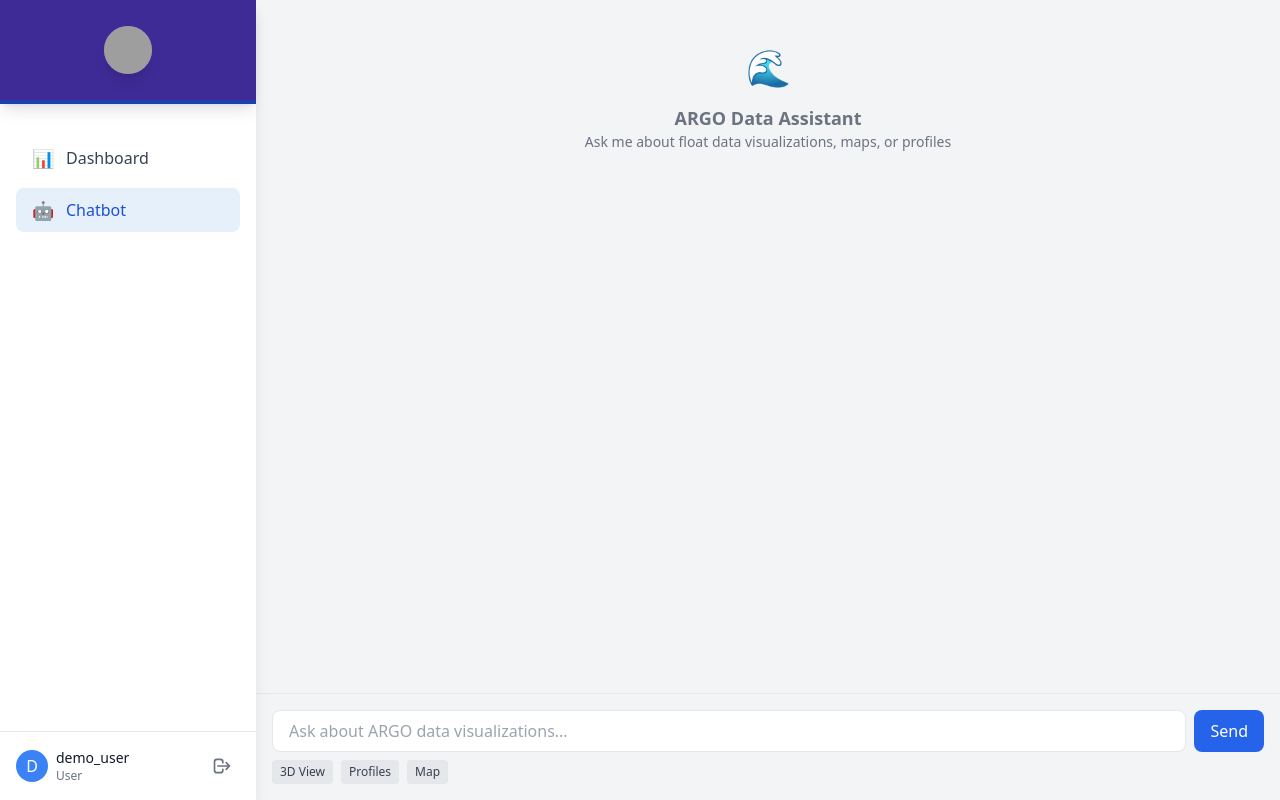
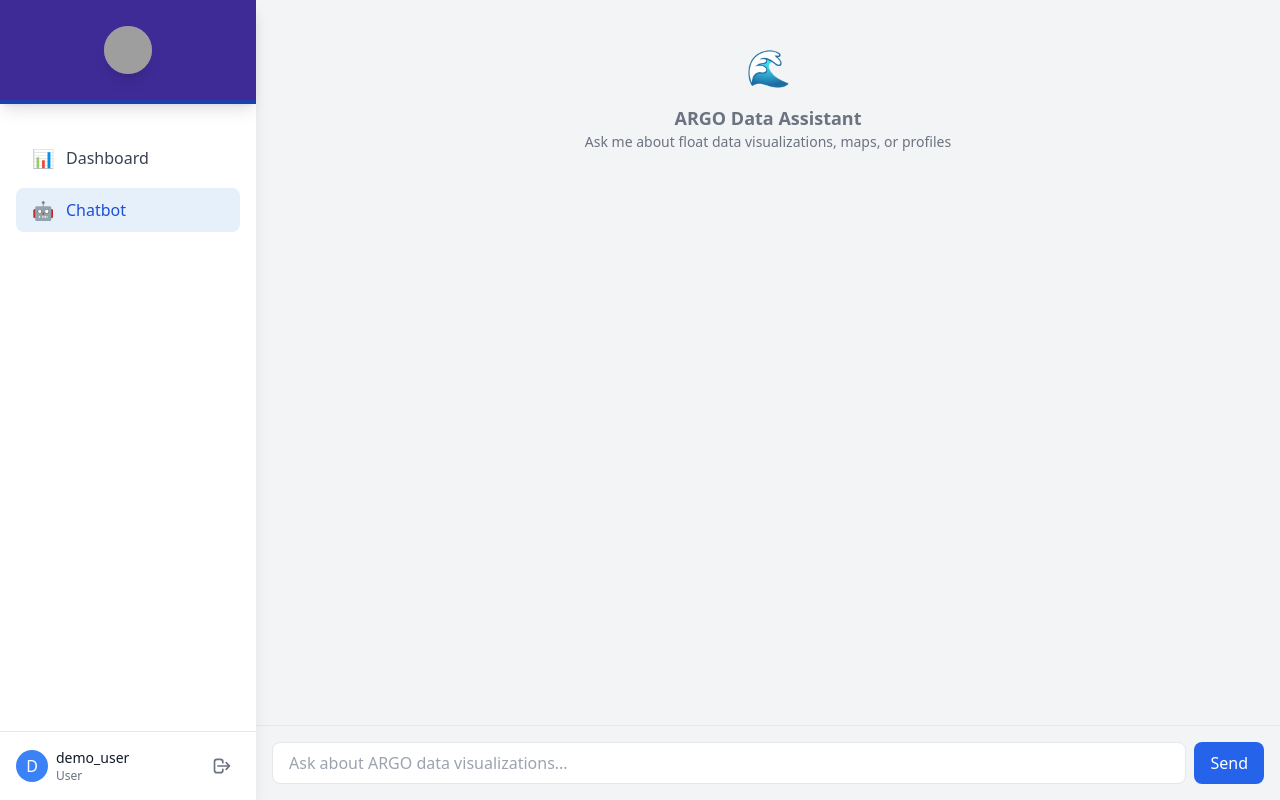
Before and after one commit to sandeeparmar/OFrontend, a React (Create React App) app: page /chatbot in a window 1280 px wide. Built offline with nearby package versions, Linux system fonts and the light colour scheme; sample sign-in values are in the browser's storage; grey boxes are pictures that could not be loaded.

Commit message:
remove extra button

```diff
--- a/src/pages/Chatbot.js
+++ b/src/pages/Chatbot.js
@@ -79,11 +79,13 @@ const Chatbot = () => {
         responseType = 'component';
         componentToRender = '3d_visualization';
         responseText = 'Here is the 3D visualization of the ARGO float data:';
-      } else if (inputMessage.toLowerCase().includes('profile') || inputMessage.toLowerCase().includes('temperature') || inputMessage.toLowerCase().includes('salinity')) {
+      }
+      else if (inputMessage.toLowerCase().includes('profile') || inputMessage.toLowerCase().includes('temperature') || inputMessage.toLowerCase().includes('salinity')) {
         responseType = 'component';
         componentToRender = 'profile_plots';
         responseText = 'Here are the temperature and salinity profiles:';
-      } else if (inputMessage.toLowerCase().includes('map') || inputMessage.toLowerCase().includes('location') || inputMessage.toLowerCase().includes('float')) {
+      }
+      else if (inputMessage.toLowerCase().includes('map') || inputMessage.toLowerCase().includes('location') || inputMessage.toLowerCase().includes('float')) {
         responseType = 'component';
         componentToRender = 'float_map';
         responseText = 'Here is the map showing all ARGO float locations:';
@@ -184,26 +186,6 @@ const Chatbot = () => {
           </button>
         </div>
 
-        <div className="mt-2 flex flex-wrap gap-2">
-          <button
-            onClick={() => setInputMessage("Show me the 3D visualization")}
-            className="text-xs bg-gray-200 text-gray-700 px-2 py-1 rounded hover:bg-gray-300"
-          >
-            3D View
-          </button>
-          <button
-            onClick={() => setInputMessage("Show temperature and salinity profiles")}
-            className="text-xs bg-gray-200 text-gray-700 px-2 py-1 rounded hover:bg-gray-300"
-          >
-            Profiles
-          </button>
-          <button
-            onClick={() => setInputMessage("Show ARGO float locations on map")}
-            className="text-xs bg-gray-200 text-gray-700 px-2 py-1 rounded hover:bg-gray-300"
-          >
-            Map
-          </button>
-        </div>
       </div>
     </div>
   );
```
